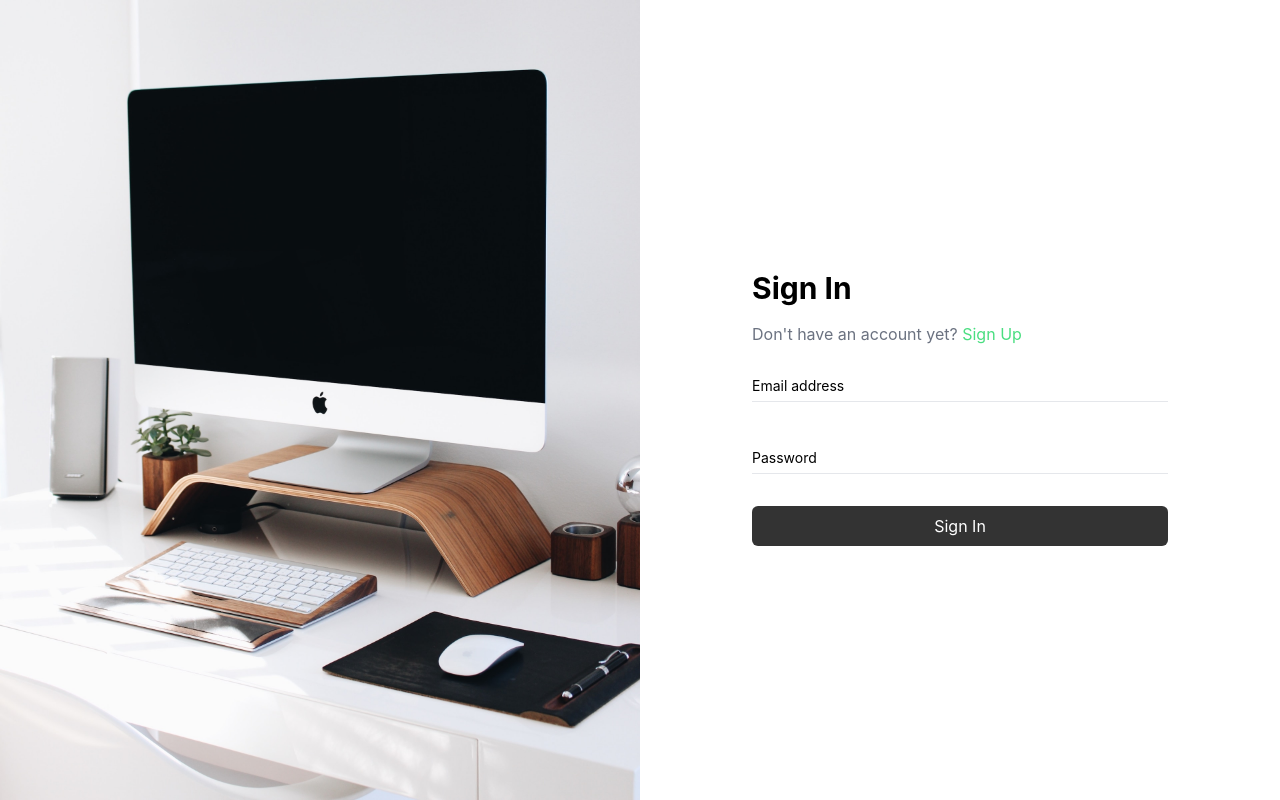
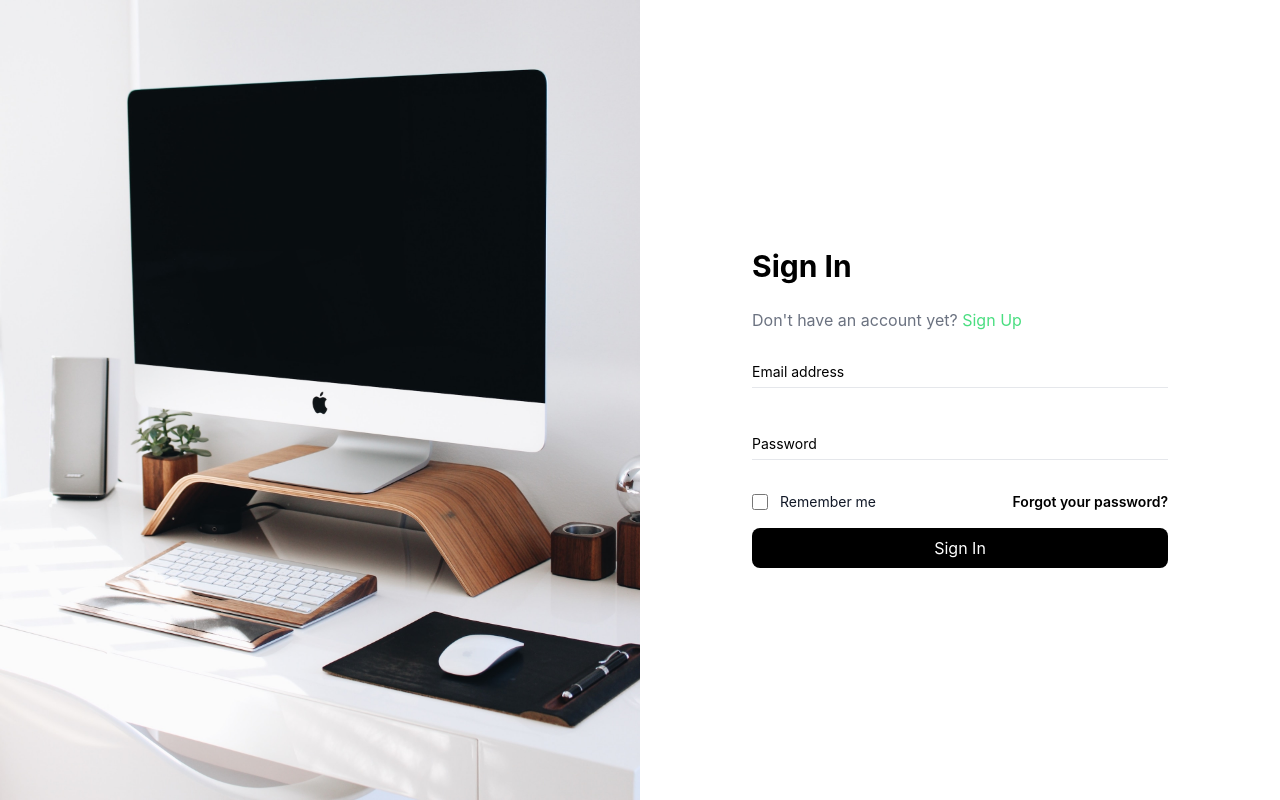
Before and after one commit to yardenyo/newEccomerce, a React (Vite) app in the folder client/: page /auth/sign-in in a window 1280 px wide. Built offline with nearby package versions, Linux system fonts and the light colour scheme; no server answers.

Commit message:
auth pages

```diff
--- /dev/null
+++ b/client/src/components/CheckBox.tsx
@@ -0,0 +1,39 @@
+type Props = {
+  id: string;
+  name: string;
+  type: string;
+  label: string;
+  onChange: (e: React.ChangeEvent<HTMLInputElement>) => void;
+  errors: string | undefined;
+  touched: boolean | undefined;
+};
+
+const CheckBox = ({
+  id,
+  name,
+  type,
+  label,
+  onChange,
+  errors,
+  touched,
+}: Props) => {
+  return (
+    <>
+      <div className="flex items-center mt-4">
+        <input
+          id={id}
+          name={name}
+          type={type}
+          onChange={onChange}
+          className="mr-2"
+        />
+        <label htmlFor={id}>{label}</label>
+      </div>
+      {errors && touched && (
+        <div className="text-red-500 text-sm mt-1">{errors}</div>
+      )}
+    </>
+  );
+};
+
+export default CheckBox;
--- a/client/src/components/auth/SignIn.tsx
+++ b/client/src/components/auth/SignIn.tsx
@@ -66,7 +66,7 @@ const SignIn: React.FC = () => {
       <div className="md:w-1/2 bg-white flex flex-col justify-center items-center">
         <div className="form p-4 w-full max-w-md">
           <div className="title flex flex-col gap-4 py-4">
-            <h1 className="text-3xl font-bold">Sign In</h1>
+            <h1>Sign In</h1>
             <p className="text-gray-500">
               Don't have an account yet?{" "}
               <a href="/auth/sign-up" className="text-green-400">
@@ -95,6 +95,27 @@ const SignIn: React.FC = () => {
               errors={formik.errors.password}
               touched={formik.touched.password}
             />
+            <div className="flex items-center justify-between">
+              <div className="flex items-center">
+                <input
+                  id="rememberMe"
+                  name="rememberMe"
+                  type="checkbox"
+                  className="h-4 w-4 text-green-600 focus:ring-green-500 border-gray-300 rounded"
+                />
+                <label
+                  htmlFor="rememberMe"
+                  className="ml-2 block text-sm text-gray-900"
+                >
+                  Remember me
+                </label>
+              </div>
+              <div className="text-sm">
+                <a href="/auth/forgot-password" className="font-semibold">
+                  Forgot your password?
+                </a>
+              </div>
+            </div>
             <div className="input-field mt-4">
               <button type="submit" className="w-full btn btn-primary">
                 Sign In
--- a/client/src/components/auth/SignUp.tsx
+++ b/client/src/components/auth/SignUp.tsx
@@ -6,6 +6,7 @@ import { useNavigate } from "react-router";
 import * as Yup from "yup";
 import signPages from "@/assets/images/signPages.jpg";
 import InputField from "@/components/InputField";
+import CheckBox from "@/components/CheckBox";
 
 const SignUp: React.FC = () => {
   const [signup] = useSignupMutation();
@@ -26,6 +27,7 @@ const SignUp: React.FC = () => {
       email: "",
       mobile: "",
       password: "",
+      termsAgree: false,
     },
     validationSchema: Yup.object({
       firstName: Yup.string().required("Required"),
@@ -40,6 +42,10 @@ const SignUp: React.FC = () => {
           /^(?=.*[a-z])(?=.*[A-Z])(?=.*[0-9])(?=.*[!@#$%^&*])/,
           "Must Contain 8 Characters, One Uppercase, One Lowercase, One Number and One Special Case Character"
         ),
+      termsAgree: Yup.boolean().oneOf(
+        [true],
+        "Must Accept Terms and Conditions"
+      ),
     }),
     onSubmit: (values: SignUpPayload) => {
       handleSubmit(values);
@@ -58,7 +64,7 @@ const SignUp: React.FC = () => {
       <div className="md:w-1/2 bg-white flex flex-col justify-center items-center">
         <div className="form p-4 w-full max-w-md">
           <div className="title flex flex-col gap-4 py-4">
-            <h1 className="text-3xl font-bold">Sign Up</h1>
+            <h1>Sign Up</h1>
             <p className="text-gray-500">
               Already have an account?{" "}
               <a href="/auth/sign-in" className="text-green-400">
@@ -117,6 +123,15 @@ const SignUp: React.FC = () => {
               errors={formik.errors.password}
               touched={formik.touched.password}
             />
+            <CheckBox
+              id="termsAgree"
+              name="termsAgree"
+              type="checkbox"
+              label="I agree with Privacy Policy and Terms of Use"
+              onChange={formik.handleChange}
+              errors={formik.errors.termsAgree}
+              touched={formik.touched.termsAgree}
+            />
             <div className="input-field mt-4">
               <button type="submit" className="w-full btn btn-primary">
                 Sign Up
--- a/client/src/globals.css
+++ b/client/src/globals.css
@@ -3,15 +3,27 @@
 @tailwind utilities;
 
 @layer base {
+  h1 {
+    @apply mb-2 text-3xl font-bold;
+  }
+
+  h2 {
+    @apply mb-1 text-xl font-semibold;
+  }
+
   .btn {
-    @apply px-4 py-2 rounded-md;
+    @apply px-4 py-2 rounded-lg hover:transition hover:duration-300 hover:opacity-80 disabled:bg-slate-400/30 hover:disabled:opacity-100 disabled:cursor-not-allowed;
   }
 
   .btn-primary {
-    @apply bg-black/80 hover:bg-black text-white;
+    @apply bg-black  text-white;
   }
 
   .btn-secondary {
-    @apply bg-gray-200/80 hover:bg-gray-200 text-black;
+    @apply bg-gray-200 text-black;
+  }
+
+  input[type="checkbox"] {
+    @apply p-5 mr-1 mb-0 hover:cursor-pointer;
   }
 }
--- a/client/src/types/auth/index.d.ts
+++ b/client/src/types/auth/index.d.ts
@@ -6,6 +6,7 @@ export interface SignUpPayload {
   email: string;
   mobile: string;
   password: string;
+  termsAgree: boolean;
 }
 
 export interface SignInPayload {
```
